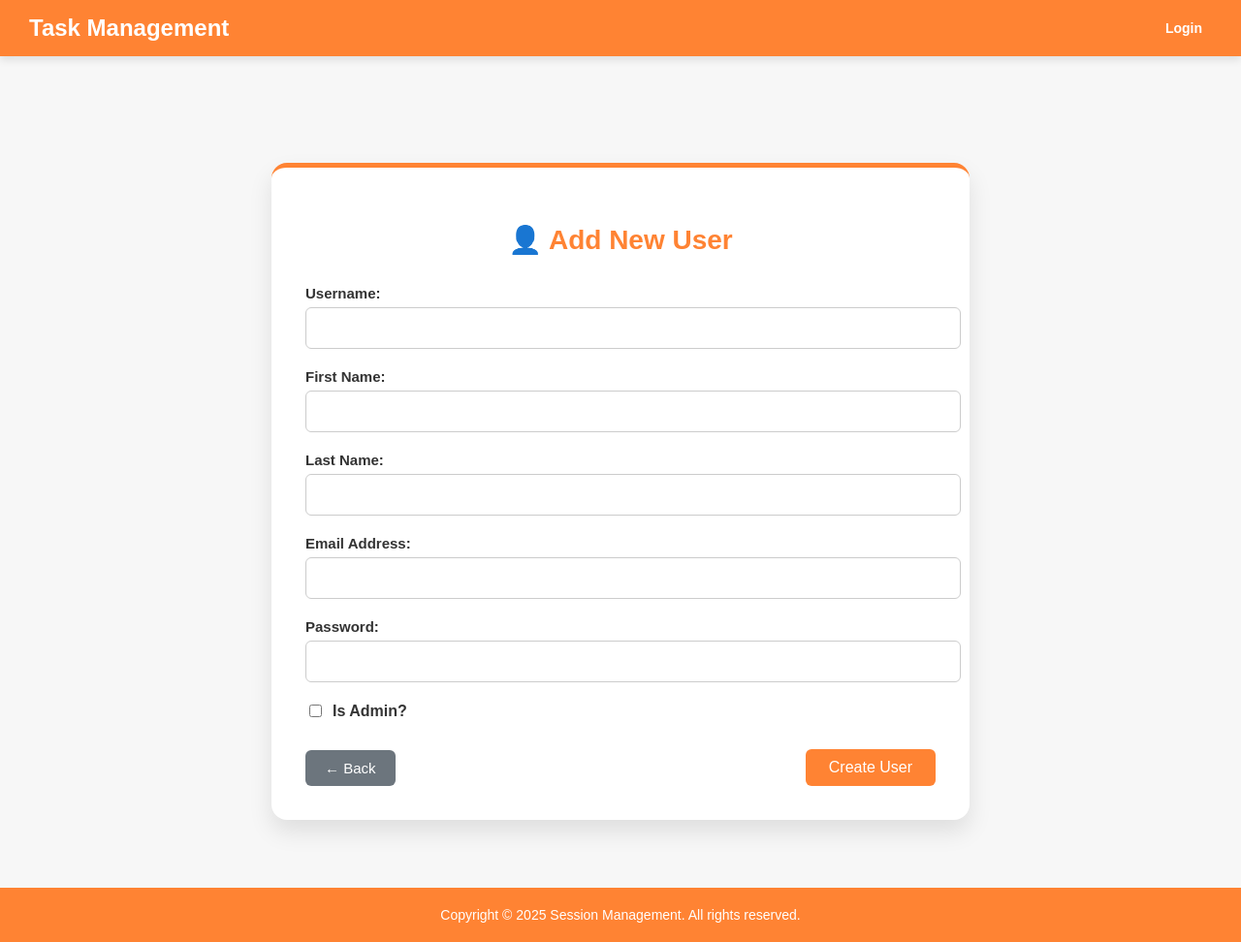
After one commit to ashishkekan/task-management-system, a Django app: template tasks/templates/tasks/create-user.html in a window 1280 px wide. The commit adds this page. Shown: the whole page at 97% size. Run offline with Django 4.2, Linux system fonts and the light colour scheme; the template is opened without the code that fills it: values that come from a table or form of the project are taken from there, others are empty.

Commit message:
Fixed urls issues and add user template

```diff
--- a/productivity_manager/urls.py
+++ b/productivity_manager/urls.py
@@ -20,5 +20,5 @@ from django.urls import include, path
 
 urlpatterns = [
     path("admin/", admin.site.urls),
-    path("tasks/", include("tasks.urls")),
+    path("", include("tasks.urls")),
 ]
--- /dev/null
+++ b/tasks/templates/tasks/create-user.html
@@ -0,0 +1,133 @@
+{% extends 'tasks/base.html' %}
+
+{% block title %}Add User{% endblock %}
+
+{% block content %}
+<style>
+    .add-user-container {
+        background-color: #fff;
+        padding: 35px;
+        max-width: 650px;
+        margin: 40px auto;
+        border-radius: 16px;
+        box-shadow: 0 12px 24px rgba(0, 0, 0, 0.1);
+        border-top: 5px solid #ff8333;
+    }
+
+    .add-user-container h2 {
+        text-align: center;
+        margin-bottom: 30px;
+        font-size: 28px;
+        color: #ff8333;
+    }
+
+    .form-group {
+        margin-bottom: 20px;
+    }
+
+    .form-group label {
+        display: block;
+        font-weight: bold;
+        margin-bottom: 6px;
+        color: #333;
+        font-size: 15px;
+    }
+
+    .form-group input {
+        width: 100%;
+        padding: 12px;
+        border: 1px solid #ccc;
+        border-radius: 6px;
+        font-size: 15px;
+        transition: border-color 0.3s;
+    }
+
+    .form-group input:focus {
+        border-color: #ff8333;
+        outline: none;
+    }
+
+    .checkbox-group {
+        display: flex;
+        align-items: center;
+        margin-top: 10px;
+    }
+
+    .checkbox-group label {
+        margin-left: 8px;
+        font-weight: 600;
+        color: #333;
+    }
+
+    .form-actions {
+        display: flex;
+        justify-content: space-between;
+        align-items: center;
+        margin-top: 30px;
+    }
+
+    .back-btn {
+        background-color: #6c757d;
+        color: white;
+        padding: 10px 20px;
+        text-decoration: none;
+        border-radius: 6px;
+        font-size: 15px;
+        transition: background-color 0.3s ease;
+    }
+
+    .back-btn:hover {
+        background-color: #5a6268;
+    }
+
+    .submit-btn {
+        background-color: #ff8333;
+        color: white;
+        padding: 10px 24px;
+        border: none;
+        border-radius: 6px;
+        font-size: 16px;
+        cursor: pointer;
+        transition: background-color 0.3s ease;
+    }
+
+    .submit-btn:hover {
+        background-color: #ff8333;
+    }
+</style>
+
+<div class="add-user-container">
+    <h2>👤 Add New User</h2>
+    <form method="post">
+        {% csrf_token %}
+        <div class="form-group">
+            <label>Username:</label>
+            {{ form.username }}
+        </div>
+        <div class="form-group">
+            <label>First Name:</label>
+            {{ form.first_name }}
+        </div>
+        <div class="form-group">
+            <label>Last Name:</label>
+            {{ form.last_name }}
+        </div>
+        <div class="form-group">
+            <label>Email Address:</label>
+            {{ form.email }}
+        </div>
+        <div class="form-group">
+            <label>Password:</label>
+            {{ form.password }}
+        </div>
+        <div class="checkbox-group">
+            {{ form.is_staff }}
+            <label>Is Admin?</label>
+        </div>
+        <div class="form-actions">
+            <a href="{% url 'user_list' %}" class="back-btn">← Back</a>
+            <button type="submit" class="submit-btn">Create User</button>
+        </div>
+    </form>
+</div>
+{% endblock %}
```
Also changed, not shown: tasks/templates/tasks/login.html (+1 -8 lines).
